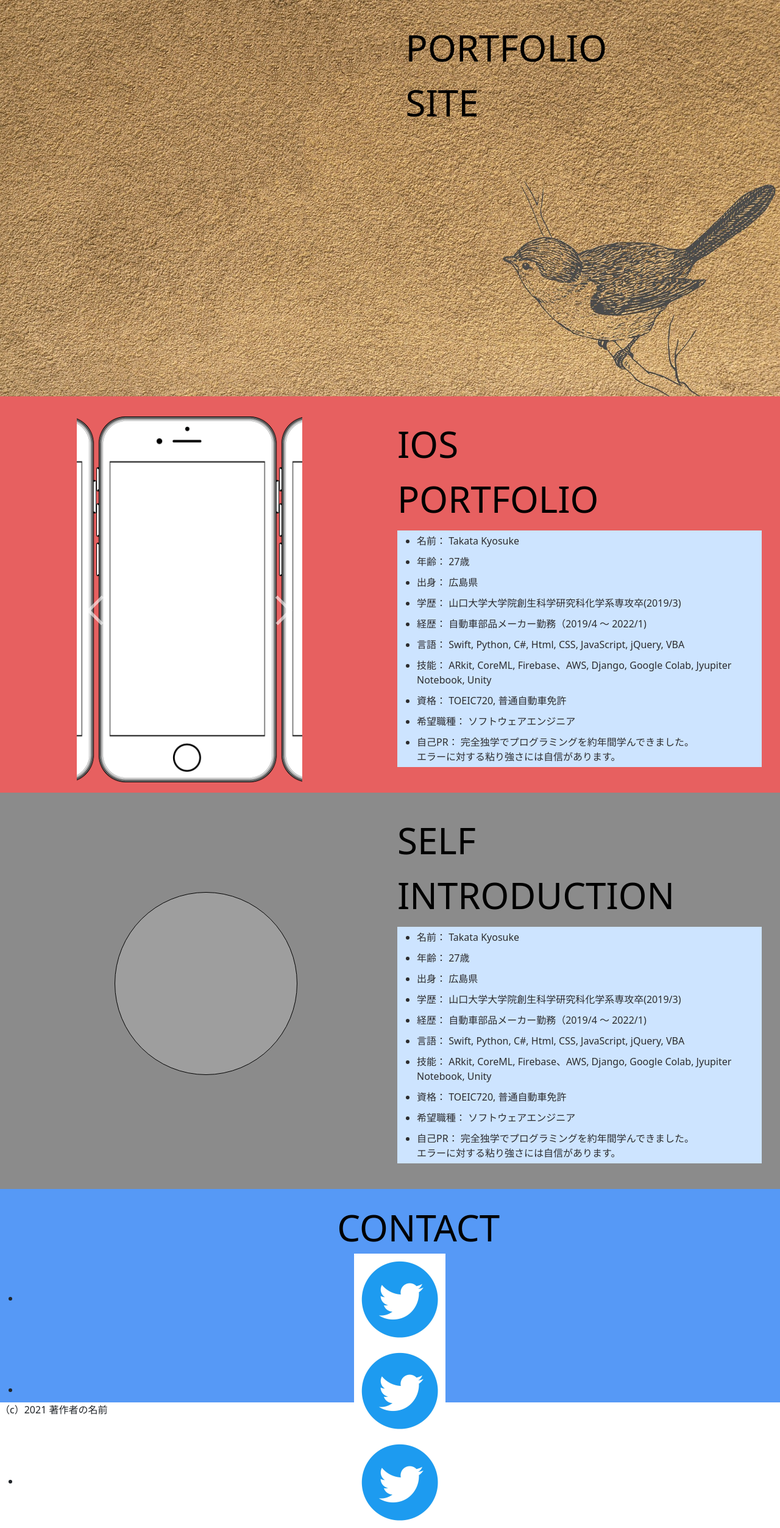
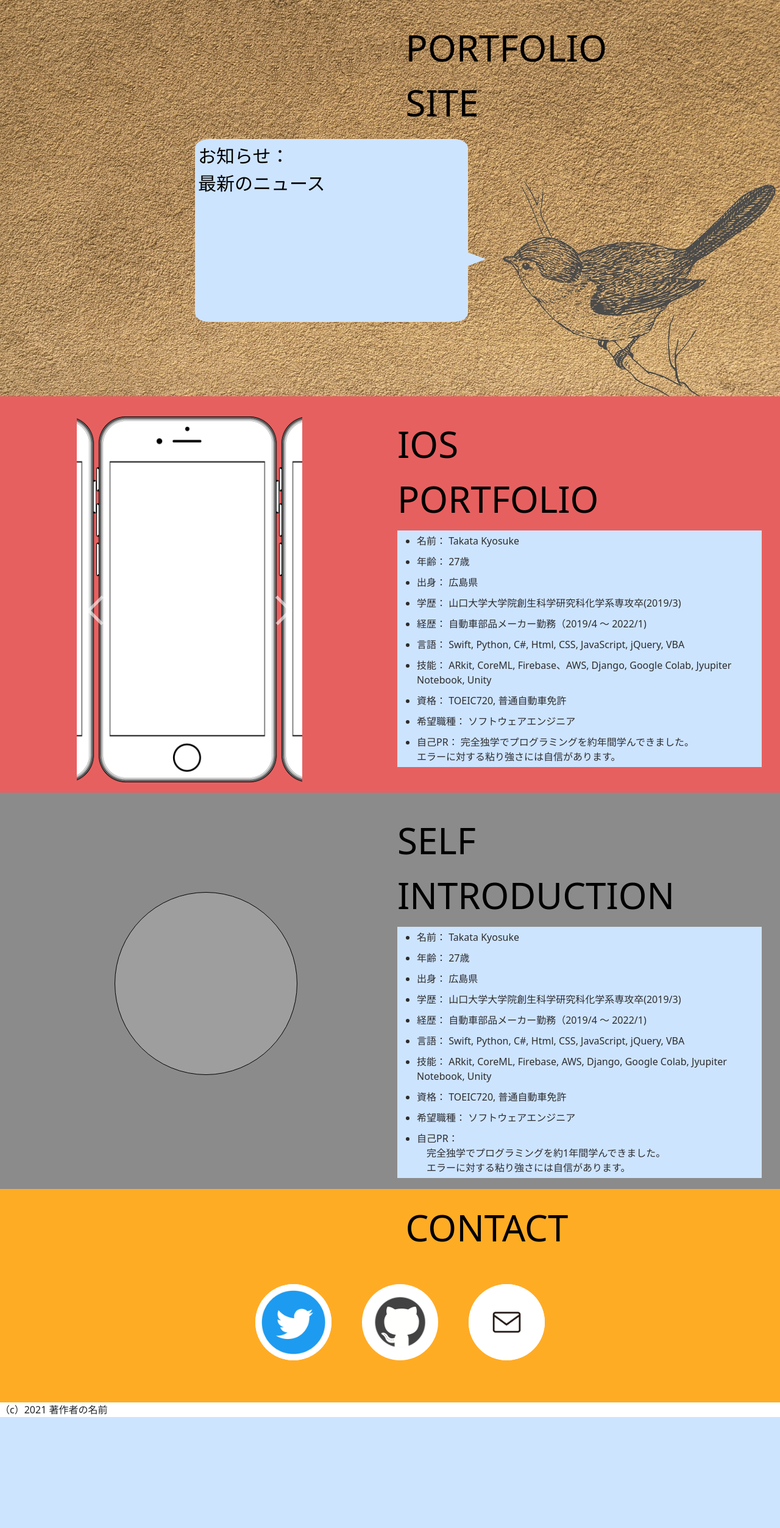
Before and after one commit to Takata1124/Django_original, a Django app: page /base in a window 1280 px wide. Shown: the part 37-2543 px from the top of the page at 61% size. After the commit the page ends 2361 px from the top, so only its background shows below. Run offline with Django 3.2, Linux system fonts and the light colour scheme; grey boxes are pictures that could not be loaded.

Commit message:
add second commit

```diff
--- /dev/null
+++ b/django_original/static/css/contact.css
@@ -0,0 +1,77 @@
+.contact-container {
+    position: relative;
+    /* top:50px; */
+    /* display: block; */
+	width: 100%;
+    height: 350px;
+    background: rgb(255, 172, 37);
+    text-align: center;
+    margin: auto;
+}
+
+.contact-container p {
+    position: relative;
+    top: 5%;
+    left: 52%;
+    width: 500px;
+    color: #000000;
+    font-size: 60px;
+    text-align: left;
+}
+
+#Tooltip ul{
+	position: relative;
+    margin-top:  50px;
+	display:inline-block;
+}
+
+#Tooltip ul li{
+    list-style-type:none;
+	float:left;
+	margin-right:50px;
+	cursor:pointer;
+
+	/* font-size:4em; */
+	/* border-radius:75px; */
+}
+
+#Tooltip ul li img {
+	border-radius: 50%;
+	width:125px;
+	height:125px;
+	background:#FFF;
+}
+
+
+#Tooltip ul li:last-child{
+	margin-right:0;
+}
+
+#tooltip{
+	position:relative;
+	border-radius: 10px;
+	background:#FFF;
+    /* border: 1px solid #000000; */
+	background: #cde4ff;/*背景色*/
+    width: 200px;
+    height: 40px;
+}
+
+#tooltip p{
+	text-align: left;
+    /* display: table-cell; */
+    vertical-align: middle;
+	color:#000000;
+	font-size:20px;
+	/* padding:17px; */
+}
+
+#tooltip:after{
+	content:" ";
+	width:0px;
+	border-top:18px solid #cde4ff;/*背景色*/
+	border-left:8px solid transparent;
+	border-right:8px solid transparent;
+	position:relative;
+	margin-left:-8px;
+}
--- a/django_original/static/css/sample.css
+++ b/django_original/static/css/sample.css
@@ -143,79 +48,6 @@ div.image_circle {
     background: rgb(248, 189, 52);
 }
 
-#slide{
-	position:relative;
-	overflow:hidden;
-	height:650px;
-}
-
-#slide ul{
-    display: flex;
-	position: absolute;
-    margin-right: 20px; /* 画像同士の余白は20px */
-	width:1200px;
-    top: 5%;
-}
-
-#slide li{
-	float:left;
-	width:300px;
-	list-style-type:none;
-}
-
-.slide-container{
-    position: relative;
-    display: block;
-}
-
-#prevBtn{
-	position:absolute;
-	top:50%;
-	left:10px;
-}
-
-#nextBtn {
-	position:absolute;
-	top:50%;
-	right:10px;
-}
-
-button{
-	opacity:.6;
-	transition:opacity .2s;
-	border:none;
-	background:none;
-}
-
-button:focus{
-	outline:none;
-}
-
-button:hover{
-	opacity:1;
-}
-
-.contact-container {
-    position: relative;
-    /* top:50px; */
-    /* display: block; */
-	width: 100%;
-    height: 350px;
-    background: rgb(86, 153, 246);
-    text-align: center;
-    margin: auto;
-}
-
-.contact-container p {
-    position: relative;
-    top: 5%;
-    left: 25%;
-    width: 500px;
-    color: #000000;
-    font-size: 60px;
-    text-align: right;
-}
-
 .box3 {
     margin-left: 0px;
     margin-right: 30px;
--- /dev/null
+++ b/django_original/static/css/site.css
@@ -0,0 +1,49 @@
+.image img {
+	display: block;
+	width: 100%;
+	height: 650px;
+}
+
+.sample-box {
+    position: relative;
+}
+
+.sample-box p {
+    position: absolute;
+    top: 5%;
+    left: 52%;
+    width: 200px;
+    color: #000000;
+    font-size: 60px;
+    text-align: left;
+}
+
+.speach-balloons-medium {
+    position: absolute;
+    top: 35%;
+    left: 25%;
+    width: 35%;
+    color: #000000;
+    font-size: 30px;
+    text-align: left;
+    height: 300px;
+    padding: 5px;
+    color: rgb(0, 0, 0);
+    background-color: #cde4ff;/*背景色*/
+    border-radius: 5%;
+    align-items: center
+}
+
+.speach-balloons-medium::after {
+    content: '';
+    position: absolute;
+    display: block;
+    width: 0;
+    height: 0;
+    left: 100%;
+    top: 62%;
+    border-right: 30px solid #cde4ff;/*背景色*/
+    border-top: 11px solid transparent;
+    border-bottom: 11px solid transparent;
+    transform: rotate( 180deg);
+}
--- a/django_original/templates/base.html
+++ b/django_original/templates/base.html
@@ -26,6 +26,10 @@
                 <div class="image">
                     <img src="{% static 'picture/cuff.jpg' %}">
                     <p >PORTFOLIO SITE</p>
+                    <div class="speach-balloons-medium">
+                        <p1>お知らせ：</p1><br>
+                        <p3>最新のニュース</p3>
+                    </div>
                 </div>
             </div>
             <div class="row">
@@ -88,11 +92,11 @@
                                     <li>学歴： 山口大学大学院創生科学研究科化学系専攻卒(2019/3)</li>
                                     <li>経歴： 自動車部品メーカー勤務（2019/4 〜 2022/1)</li>
                                     <li>言語： Swift, Python, C#, Html, CSS, JavaScript, jQuery, VBA</li>
-                                    <li>技能： ARkit, CoreML, Firebase、AWS, Django, Google Colab, Jyupiter Notebook, Unity</li>
+                                    <li>技能： ARkit, CoreML, Firebase, AWS, Django, Google Colab, Jyupiter Notebook, Unity</li>
                                     <li>資格： TOEIC720, 普通自動車免許</li>
                                     <li>希望職種： ソフトウェアエンジニア</li>
                                     <li>
-                                        自己PR： 完全独学でプログラミングを約年間学んできました。<br>エラーに対する粘り強さには自信があります。
+                                        自己PR： <br>　完全独学でプログラミングを約1年間学んできました。<br>　エラーに対する粘り強さには自信があります。
                                     </li>
                                 </ul>
                             </div>
@@ -102,13 +106,13 @@
             </div>
             <div class="contact-container">
                 <p >CONTACT</p>
-                <ul>
-                    <li><a href="ここにリンク先のURLを記入して下さい" ><img src="{% static 'picture/twitter.jpeg' %}" width="150" height="150" alt="twitter"></img></a></li>
-                    <li><a href="ここにリンク先のURLを記入して下さい" ><img src="{% static 'picture/twitter.jpeg' %}" width="150" height="150" alt="twitter"></img></a></li>
-                    <li><a href="ここにリンク先のURLを記入して下さい" ><img src="{% static 'picture/twitter.jpeg' %}" width="150" height="150" alt="twitter"></img></a></li>
-                    <!-- <li>年齢： 27歳</li>
-                    <li>出身： 広島県</li> -->
-                </ul>
+                <div id="Tooltip">
+                    <ul>
+                        <li><a href="#"><img src="{% static 'picture/twitter.jpeg' %}" alt="twitter"></img></a></li>
+                        <li><a href="#"><img src="{% static 'picture/github.png' %}" alt="github"></img></a></li>
+                        <li><a href="#" ><img src="{% static 'picture/mail.jpg' %}" alt="mail"></img></a></li>
+                    </ul>
+                </div>
             </div>
             <selection>
                 <!-- <p id="output"></p> -->
@@ -143,10 +147,8 @@
                         function(){
                             $(this).append($("#slide li:first-child"));
                             $(this).css("left", -300);
-
                         });
                     }else{
-
                         // 画像1枚分右へスクロール
                         $("#slide ul").animate({"left" : "+=300px"}, duration,
                         function(){
@@ -162,23 +164,51 @@
                     dir = 1;
                     clearInterval(timer);
                     timer = setInterval(slideTimer, interval);
-                    // 初回の関数実行
                     slideTimer();
                 });
                     // 次へ進むボタン
                 $("#nextBtn").click(function(){
                     // スクロール方向の切り替え（左）
                     dir = -1;
-                    // タイマーを停止して再スタート
                     clearInterval(timer);
                     timer = setInterval(slideTimer, interval);
-                    // 初回の関数実行
                     slideTimer();
                 });
             });
         </script>
+        <script>
+            $(function(){
+                $("#Tooltip ul li a").hover(function(){
 
+                    var window_w = window.innerWidth;
+                    // var window_h = window.innerHeight;
+                    console.log(window_w);
+                    // console.log(window_h);
+
+                    var lefOffsetPos = $(this).offset().left
+
+                    var topPos = $(this).position().top;
+                    var leftPos = $(this).position().left
+                    var rightPos = $(this).position().right
+                    var bottomPos = $(this).position().botton
+
+                    $(".contact-container").append('<div id="tooltip"><p></p></div>');
+                    $("#tooltip p").html($(this).children().attr("alt"));
+                    $("#tooltip").css("bottom", topPos  + 150);
+                    $("#tooltip").css("left", lefOffsetPos - 35);
+                    $("#tooltip").fadeIn();
+                },
+                function(){
+                    $("#tooltip").remove();
+                });
+            });
+        </script>
         <link rel="stylesheet" href="{% static 'css/sample.css' %}">
+        <link rel="stylesheet" href="{% static 'css/contact.css' %}">
+        <link rel="stylesheet" href="{% static 'css/header.css' %}">
+        <link rel="stylesheet" href="{% static 'css/intro.css' %}">
+        <link rel="stylesheet" href="{% static 'css/site.css' %}">
+        <link rel="stylesheet" href="{% static 'css/slider.css' %}">
         <!-- Option 2: Separate Popper and Bootstrap JS -->
         <!--
         <script src="https://cdn.jsdelivr.net/npm/@popperjs/core@2.5.4/dist/umd/popper.min.js" integrity="sha384-q2kxQ16AaE6UbzuKqyBE9/u/KzioAlnx2maXQHiDX9d4/zp8Ok3f+M7DPm+Ib6IU" crossorigin="anonymous"></script>
```
Also changed, not shown: other parts of django_original/static/css/sample.css (+0 -105 lines), django_original/static/css/header.css (added, +28 -0 lines), django_original/static/css/intro.css (added, +40 -0 lines), django_original/static/css/slider.css (added, +51 -0 lines), django_original/static/js/sample.js (deleted, +0 -13 lines), django_original/static/picture/github.png (added), django_original/static/picture/img1.jpg (deleted), django_original/static/picture/img2.jpg (deleted), django_original/static/picture/iphone.png (deleted), django_original/static/picture/mail.jpg (added).
